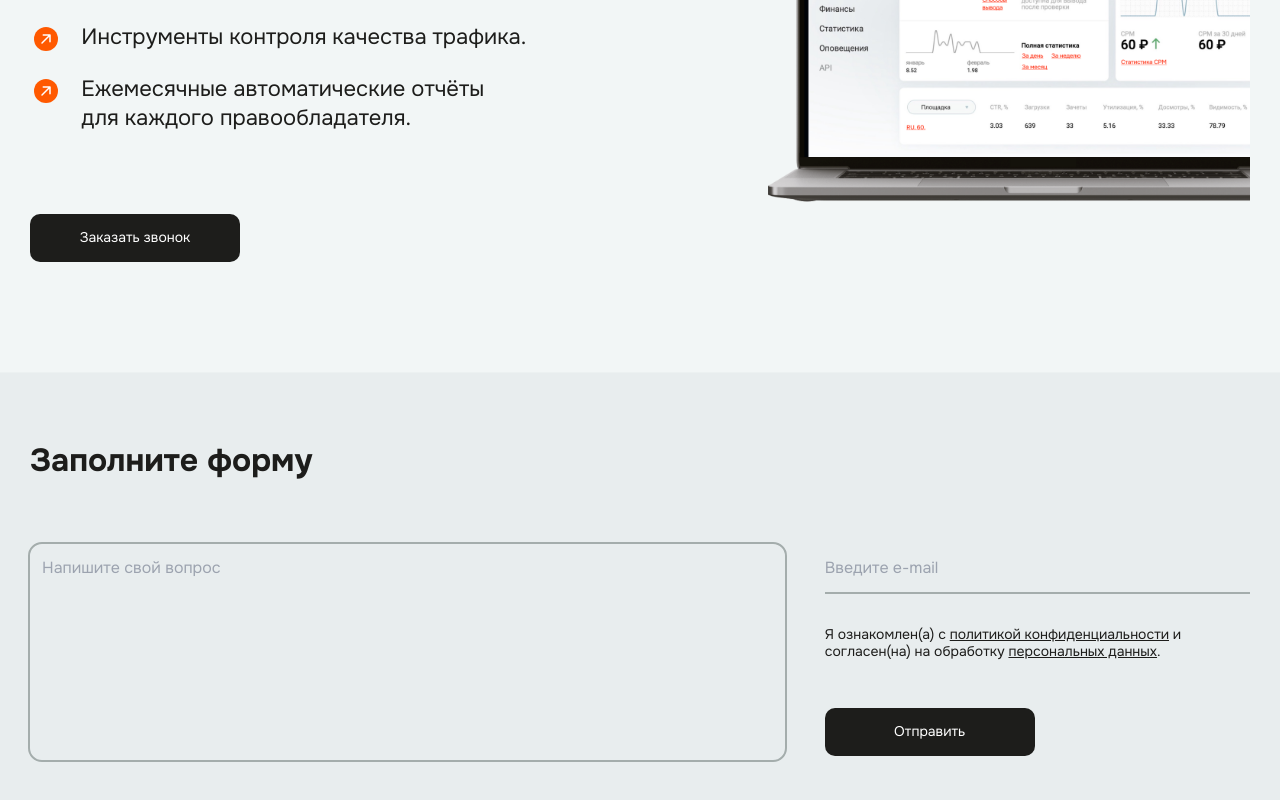
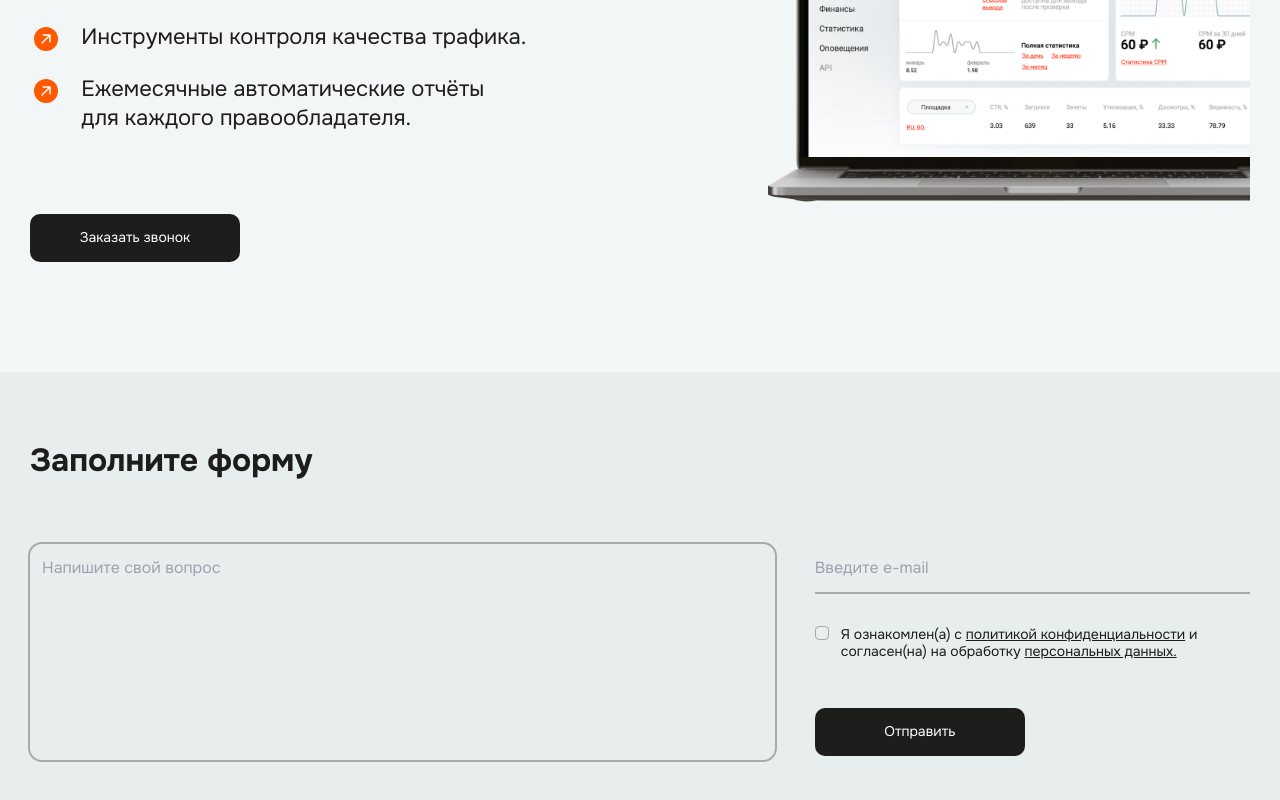
Before and after one commit to anivire/getshoptv-test, a Next.js app: page / in a window 1280 px wide. Shown: the part 2386-3186 px from the top of the page. Built offline with nearby package versions, Linux system fonts and the light colour scheme.

Commit message:
feat: add checkbox for feedback form

```diff
--- a/src/components/FeedbackForm.tsx
+++ b/src/components/FeedbackForm.tsx
@@ -2,8 +2,11 @@ import Link from 'next/link';
 import ButtonBlack from './shared/buttons/ButtonBlack';
 import { useState } from 'react';
 import classNames from 'classnames';
+import CheckBoxFill from './shared/icons/CheckBoxFill';
+import CheckBoxEmpty from './shared/icons/CheckBoxEmpty';
 
 export default function FeedbackForm() {
+  const [isChecked, setIsChecked] = useState<boolean>(false);
   const [userEmail, setUserEmail] = useState<string>('');
   const [question, setQuestion] = useState<string>('');
   const [errorMessage, setErrorMessage] = useState<string>('');
@@ -61,17 +64,21 @@ export default function FeedbackForm() {
                   <p className="text-body-md text-error">{errorMessage}</p>
                 )}
               </div>
-              <p className="text-body-md">
+              <div className="flex flex-row items-start gap-3">
+                <button type="button" onClick={() => setIsChecked(!isChecked)}>
+                  {isChecked ? <CheckBoxFill /> : <CheckBoxEmpty />}
+                </button>
+                <p className="items-center text-body-md">
                   Я ознакомлен(а) с{' '}
                   <Link href="/" className="underline">
                     политикой конфиденциальности
                   </Link>{' '}
                   и согласен(на) на обработку{' '}
                   <Link href={'/'} className="underline">
-                  персональных данных
+                    персональных данных.
                   </Link>
-                .
                 </p>
+              </div>
             </div>
 
             <ButtonBlack type="submit" text="Отправить" />
--- /dev/null
+++ b/src/components/shared/icons/CheckBoxEmpty.tsx
@@ -0,0 +1,13 @@
+export default function CheckBoxEmpty() {
+  return (
+    <svg
+      width="14"
+      height="14"
+      viewBox="0 0 14 14"
+      fill="none"
+      xmlns="http://www.w3.org/2000/svg"
+    >
+      <rect x="0.5" y="0.5" width="13" height="13" rx="3.5" stroke="#A4ADAC" />
+    </svg>
+  );
+}
--- /dev/null
+++ b/src/components/shared/icons/CheckBoxFill.tsx
@@ -0,0 +1,20 @@
+export default function CheckBoxFill() {
+  return (
+    <svg
+      width="14"
+      height="14"
+      viewBox="0 0 14 14"
+      fill="none"
+      xmlns="http://www.w3.org/2000/svg"
+    >
+      <rect width="14" height="14" rx="4" fill="#FF5900" />
+      <path
+        d="M10.2667 4.75418L5.77507 9.24585L3.7334 7.20418"
+        stroke="white"
+        stroke-width="1.5"
+        stroke-linecap="round"
+        stroke-linejoin="round"
+      />
+    </svg>
+  );
+}
```
Lines whose indentation alone changed are shown as unchanged.
